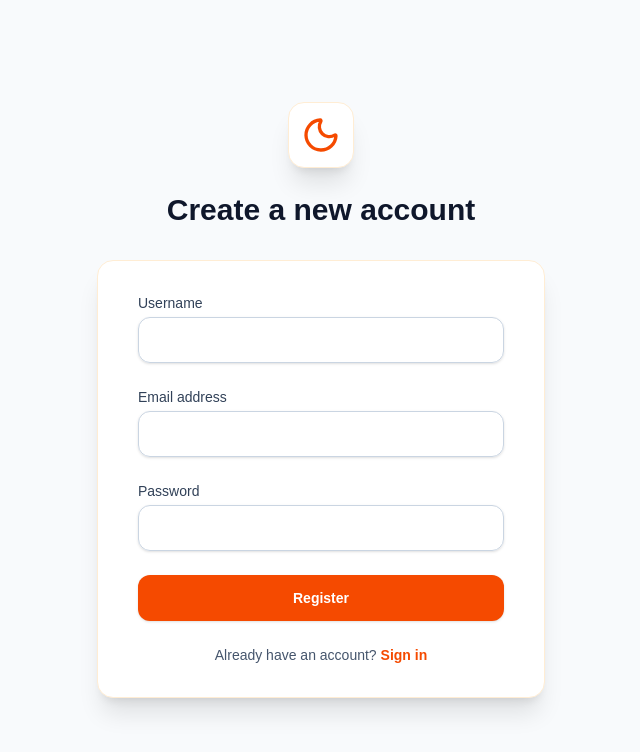
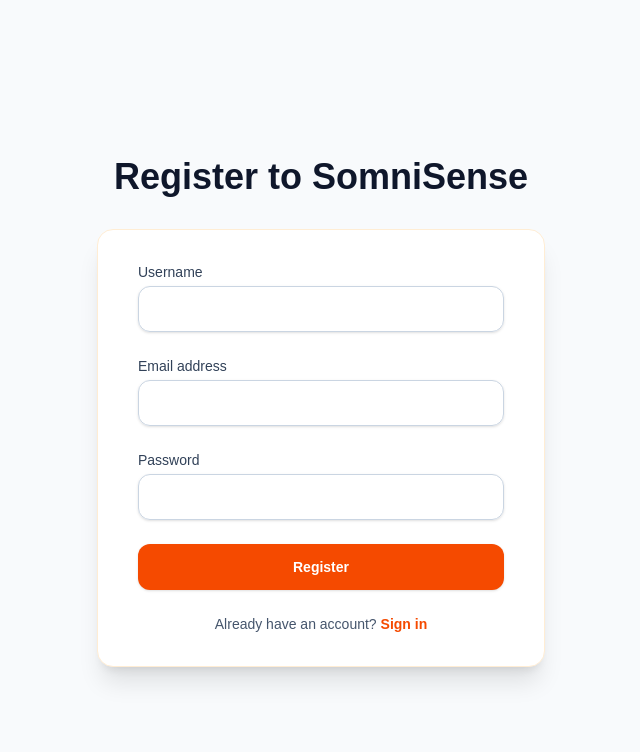
Before and after one commit to mahfuzhasanreza/somnisense-sleep-health, a Next.js app in the folder client/: page /register in a window 1280 px wide. Shown: the top 752 px of the page, without its empty margins (319-959 px from the left). Built offline with nearby package versions, Linux system fonts and the light colour scheme.

Commit message:
modify styling

```diff
--- a/client/src/app/login/page.tsx
+++ b/client/src/app/login/page.tsx
@@ -41,13 +41,9 @@
   return (
     <div className="min-h-screen bg-slate-50 flex flex-col justify-center py-12 sm:px-6 lg:px-8">
       <div className="sm:mx-auto sm:w-full sm:max-w-md">
-        <div className="flex justify-center">
-          <div className="p-3 bg-white rounded-2xl border border-orange-100 shadow-xl">
-            <Moon className="w-10 h-10 text-orange-600" />
-          </div>
-        </div>
-        <h2 className="mt-6 text-center text-3xl font-extrabold text-slate-900">
-          Sign in to your account
+
+        <h2 className="mt-6 text-center text-4xl font-extrabold text-slate-900">
+          Login to SomniSense
         </h2>
       </div>
 
--- a/client/src/app/register/page.tsx
+++ b/client/src/app/register/page.tsx
@@ -42,13 +42,9 @@
   return (
     <div className="min-h-screen bg-slate-50 flex flex-col justify-center py-12 sm:px-6 lg:px-8">
       <div className="sm:mx-auto sm:w-full sm:max-w-md">
-        <div className="flex justify-center">
-          <div className="p-3 bg-white rounded-2xl border border-orange-100 shadow-xl">
-            <Moon className="w-10 h-10 text-orange-600" />
-          </div>
-        </div>
-        <h2 className="mt-6 text-center text-3xl font-extrabold text-slate-900">
-          Create a new account
+
+        <h2 className="mt-6 text-center text-4xl font-extrabold text-slate-900">
+          Register to SomniSense
         </h2>
       </div>
 
```
